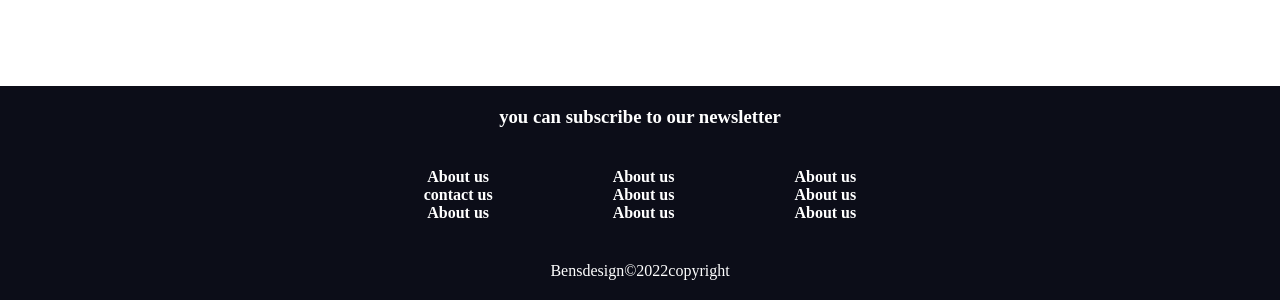
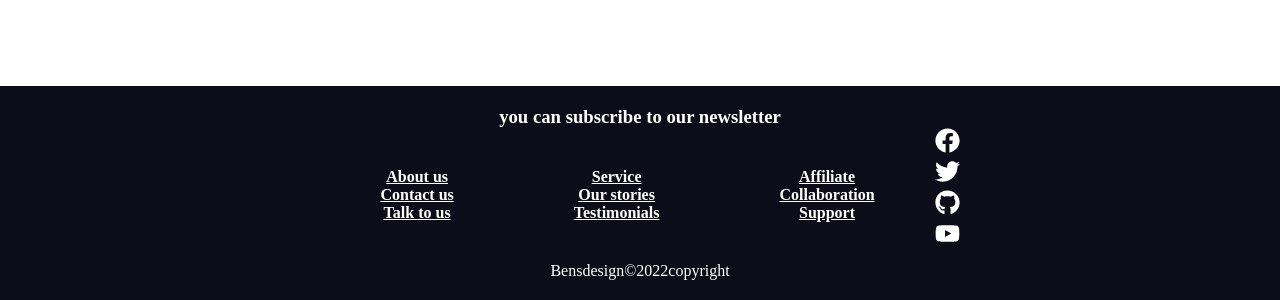
Before and after one commit to sirben181/web-reactv1, a React (Create React App) app: page /about in a window 1280 px wide. Shown: the part 794-1094 px from the top of the page. Built offline with nearby package versions, Linux system fonts and the light colour scheme.

Commit message:
links added

```diff
--- a/src/components/Footer.js
+++ b/src/components/Footer.js
@@ -11,22 +11,35 @@ const Footer = () => {
                    you can subscribe to our newsletter
                </h3>
                <div className="footer_items_wrapper">
-                   <div className="footer_item">
-                        <h4>About us</h4>
-                        <h4>contact us</h4>
-                        <h4>About us</h4>
+                   <div className="footer_item about_footer">
+                        <h4><Link to="/about">About us</Link></h4>
+                        <h4><Link to="/about/contacts">Contact us</Link></h4>
+                        <h4><Link to="/about">Talk to us</Link></h4>
                     </div>
                     <div className="footer_item">
-                        <h4>About us</h4>
-                        <h4>About us</h4>
-                        <h4>About us</h4>
+                        <h4><Link to="/services">Service</Link></h4>
+                        <h4><Link to="/blog/stories">Our stories</Link></h4>
+                        <h4><Link to="/services/testimonials">Testimonials</Link></h4>
                     </div>
                     <div className="footer_item">
-                        <h4>About us</h4>
-                        <h4>About us</h4>
-                        <h4>About us</h4>
+                        <h4><Link to="/services/affiliation">Affiliate</Link></h4>
+                        <h4><Link to="/services/collaboration">Collaboration</Link></h4>
+                        <h4><Link to="/services/support">Support</Link></h4>
                     </div>
-
+                    <div className='social_links'>
+                        <div className="facebook">
+                           <FaIcons.FaFacebook />
+                        </div>
+                        <div className="twitter">
+                           <FaIcons.FaTwitter />
+                        </div>
+                        <div className='github'>
+                          <FaIcons.FaGithub />
+                        </div>
+                        <div className="youtube">
+                           <FaIcons.FaYoutube />
+                        </div>
+                    </div>
                </div>
                <span>Bensdesign&copy;2022copyright</span>
             </div>
--- a/src/components/footer.css
+++ b/src/components/footer.css
@@ -32,3 +32,13 @@
     padding:20px;
 
 }
+.footer_item h4 a{
+    color:#fff;
+}
+.footer_item h4 a:hover{ color:coral;}
+.social_links{
+   font-size:25px;}
+   .facebook{}
+   .twitter{
+
+   }
```
